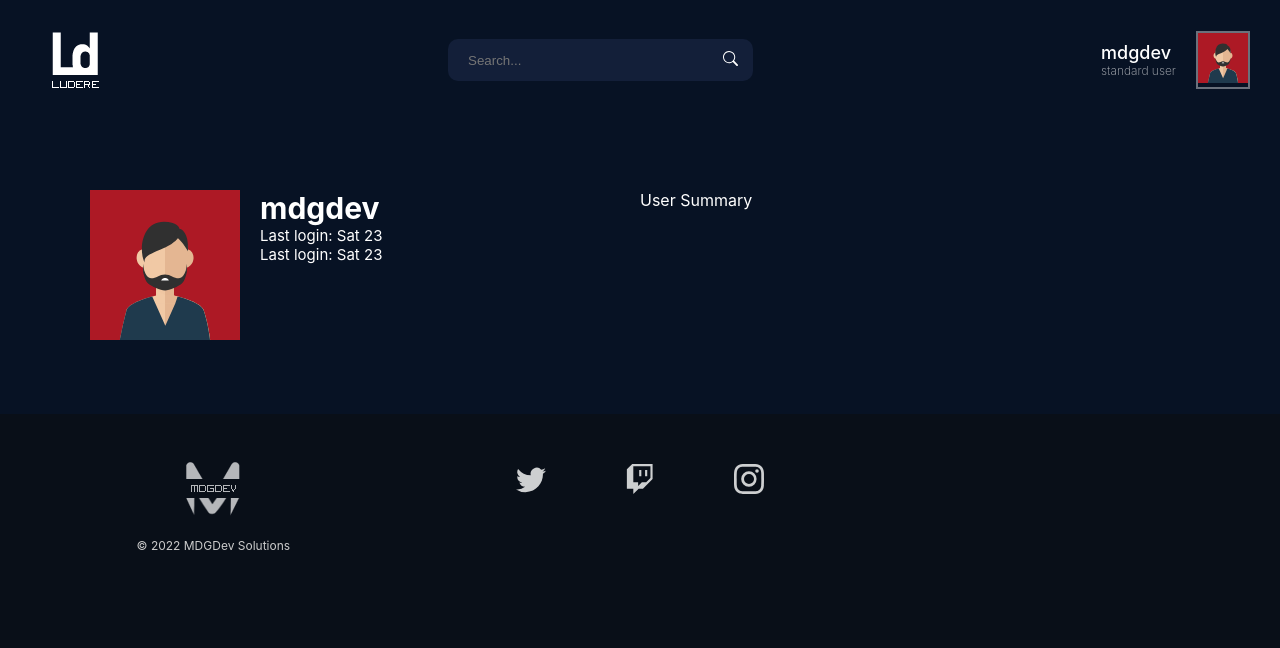
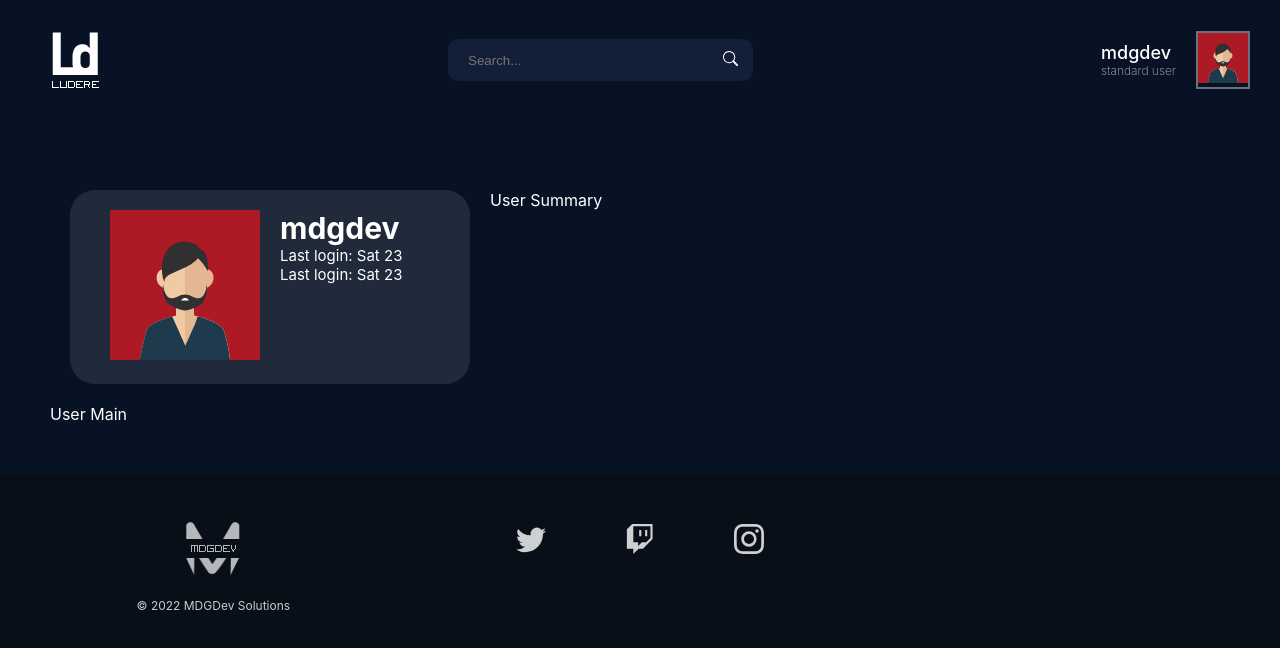
Before and after one commit to mdgdeveloper/ludere, a Next.js app: page /user/1 in a window 1280 px wide. Shown: the top 648 px of the page. Built offline with nearby package versions, Linux system fonts and the light colour scheme.

Commit message:
update: minor global updates

```diff
--- a/pages/user/[id].jsx
+++ b/pages/user/[id].jsx
@@ -23,6 +23,9 @@ const User = () => {
         </div>
         <div className={styles.userSummary}>User Summary</div>
       </div>
+      <div className={styles.userInfoMain}>
+        User Main
+      </div>
     </div>
   );
 };
--- a/styles/User.module.css
+++ b/styles/User.module.css
@@ -10,6 +10,10 @@
 .userProfile{
     flex: 1;
     display: flex;
+    background-color: rgba(255,255,255,.1);
+    margin-right: 20px;
+    padding: 20px;
+    border-radius: 25px;
 }
 
 .userImage{
@@ -29,5 +33,5 @@
 
 
 .userSummary{
-    flex: 1;
+    flex: 2;
 }
```
